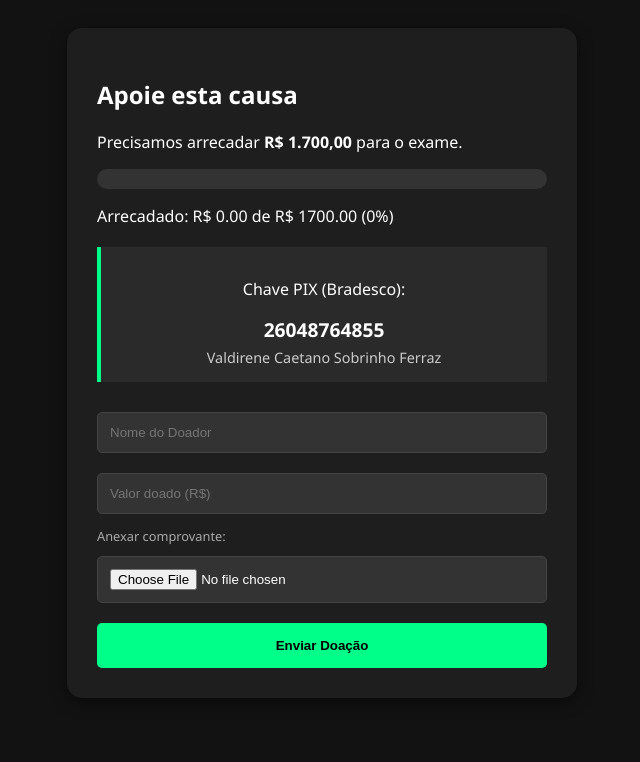
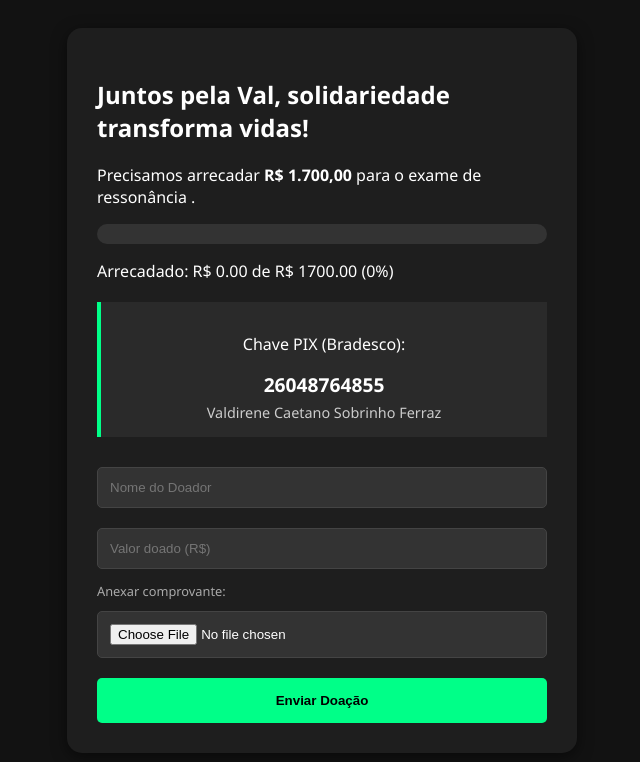
Before and after one commit to SamuelValins/Ajuda, a plain HTML site: page index.html in a window 1280 px wide. Shown: the whole page, without its empty margins (318-958 px from the left). Drawn offline with Linux system fonts and the light colour scheme.

Commit message:
Update index.html

```diff
--- a/index.html
+++ b/index.html
@@ -23,8 +23,8 @@
 <body>
 
 <div class="container">
-    <h2>Apoie esta causa</h2>
-    <p>Precisamos arrecadar <strong>R$ 1.700,00</strong> para o exame.</p>
+    <h2>Juntos pela Val, solidariedade transforma vidas!</h2>
+    <p>Precisamos arrecadar <strong>R$ 1.700,00</strong> para o exame de ressonância .</p>
 
     <!-- Barra de Progresso -->
     <div class="progress-bg"><div id="barra" class="progress-bar"></div></div>
```
